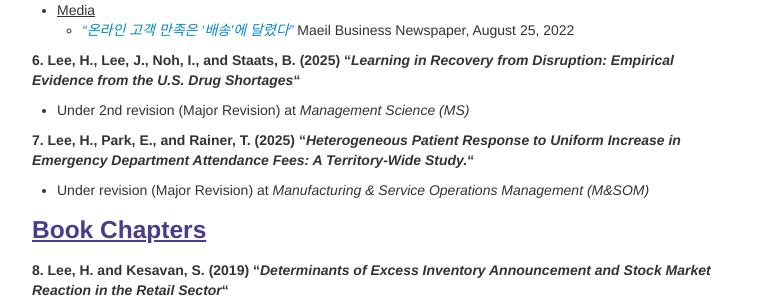
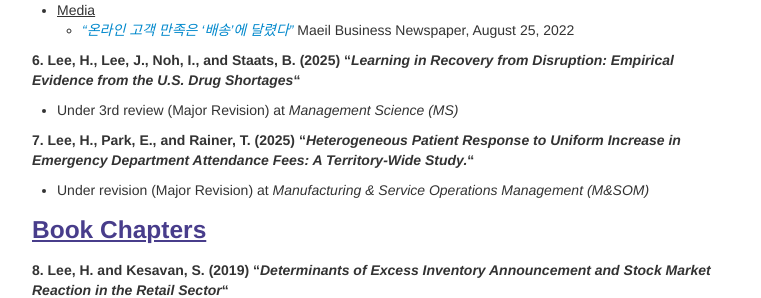
Before and after one commit to lordya2/lordya2.github.io, a Jekyll site: the page built from pages/research.md, in a window 1280 px wide. Shown: the part 1052-1350 px from the top of the page, without its empty margins (258-1019 px from the left). Built offline with Jekyll 4.4.1, drawn with Linux system fonts in a browser that asks for light colours.

Commit message:
Update research.md

```diff
--- a/pages/research.md
+++ b/pages/research.md
@@ -42,7 +42,7 @@ description: Hyun Seok ("Huck") Lee's Research
      * [*"온라인 고객 만족은 '배송'에 달렸다"*](https://www.mk.co.kr/news/business/view/2022/08/750469/) Maeil Business Newspaper, August 25, 2022
 
 **6. Lee, H., Lee, J., Noh, I., and Staats, B. (2025) "*Learning in Recovery from Disruption: Empirical Evidence from the U.S. Drug Shortages*"**
-   * Under 2nd revision (Major Revision) at *Management Science (MS)*
+   * Under 3rd review (Major Revision) at *Management Science (MS)*
 
 **7. Lee, H., Park, E., and Rainer, T. (2025) "*Heterogeneous Patient Response to Uniform Increase in Emergency Department Attendance Fees: A Territory-Wide Study.*"**
    * Under revision (Major Revision) at *Manufacturing & Service Operations Management (M&SOM)*
```
